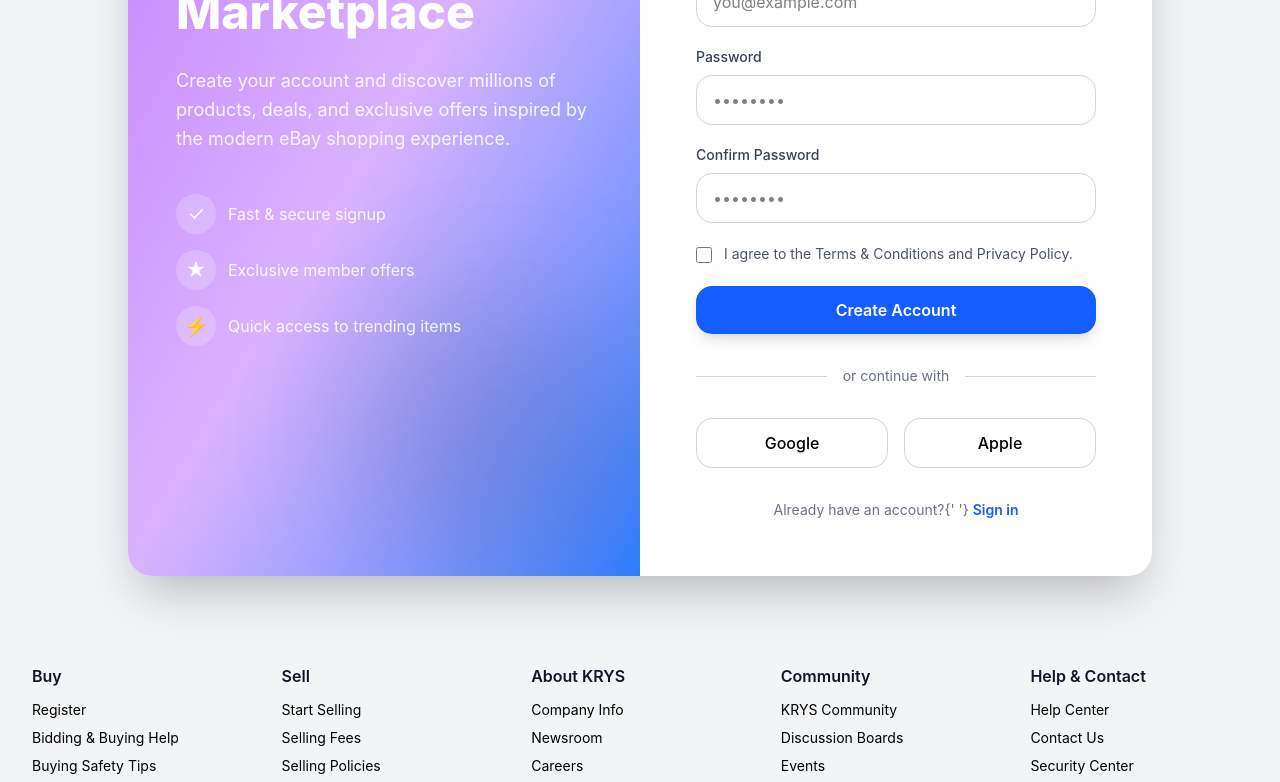
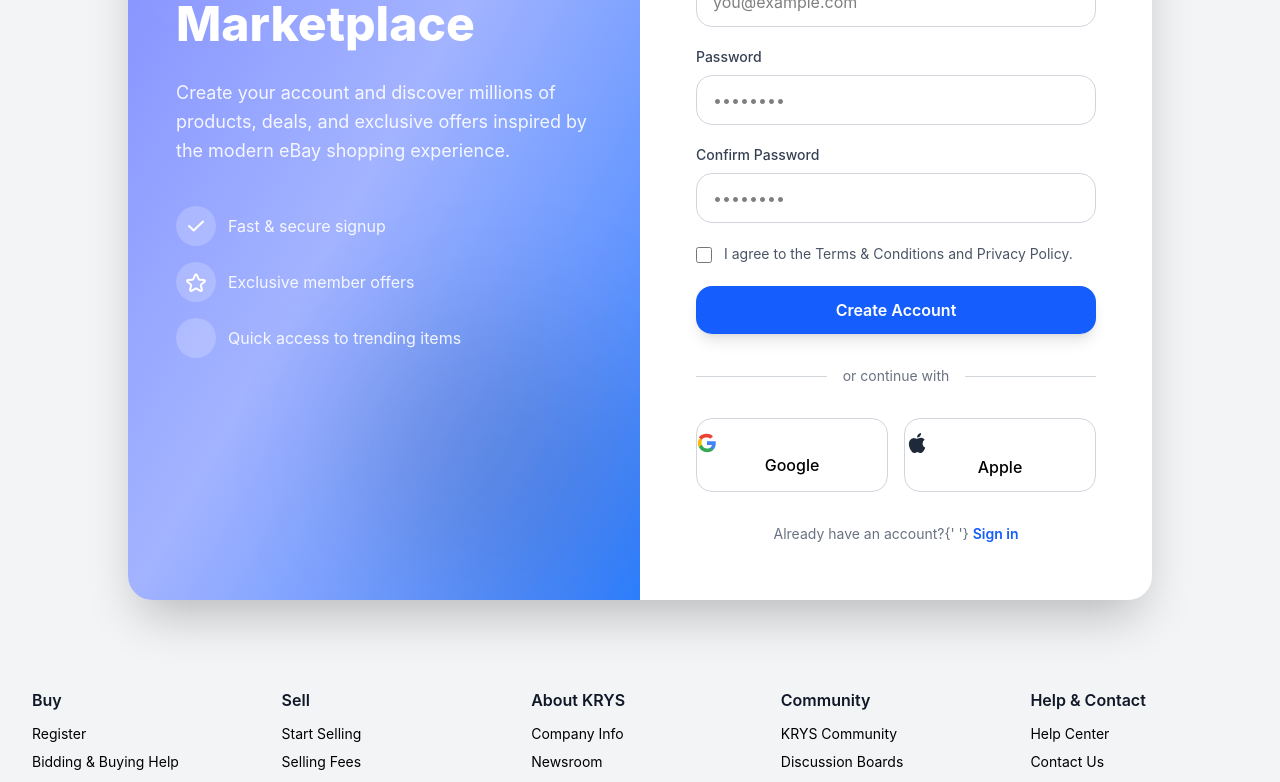
Before and after one commit to krysmaejaneCabillo/eCommerce-vue-vite, a Vue app: page / in a window 1280 px wide. Shown: the part 1955-2737 px from the top of the page. Built offline with nearby package versions, Linux system fonts and the light colour scheme.

Commit message:
change svg

```diff
--- a/src/Modal/Register.vue
+++ b/src/Modal/Register.vue
@@ -7,7 +7,7 @@
         <div
             className="w-full max-w-5xl bg-white rounded-3xl shadow-2xl overflow-hidden grid grid-cols-1 lg:grid-cols-2">
             <div
-                className="hidden lg:flex flex-col justify-center bg-gradient-to-br from-purple-400 via-purple-300 to-blue-500 p-12 text-white relative overflow-hidden">
+                className="hidden lg:flex flex-col justify-center bg-gradient-to-br from-indigo-400 via-indigo-300 to-blue-500 p-12 text-white relative overflow-hidden">
                 <div className="absolute top-0 left-0 w-72 h-72 bg-white/10 rounded-full blur-3xl"></div>
                 <div className="absolute bottom-0 right-0 w-72 h-72 bg-black/10 rounded-full blur-3xl"></div>
 
@@ -25,7 +25,12 @@
                         <div className="flex items-center gap-3">
                             <div
                                 className="w-10 h-10 rounded-full bg-white/20 flex items-center justify-center text-xl">
-                                ✓
+                                <svg class="" aria-hidden="true" xmlns="http://www.w3.org/2000/svg" width="24"
+                                    height="24" fill="none" viewBox="0 0 24 24">
+                                    <path stroke="currentColor" stroke-linecap="round" stroke-linejoin="round"
+                                        stroke-width="2" d="M5 11.917 9.724 16.5 19 7.5" />
+                                </svg>
+
                             </div>
                             <span className="text-white/90">Fast & secure signup</span>
                         </div>
@@ -33,7 +38,12 @@
                         <div className="flex items-center gap-3">
                             <div
                                 className="w-10 h-10 rounded-full bg-white/20 flex items-center justify-center text-xl">
-                                ★
+                                <svg class="" aria-hidden="true" xmlns="http://www.w3.org/2000/svg" width="24"
+                                    height="24" fill="none" viewBox="0 0 24 24">
+                                    <path stroke="currentColor" stroke-width="2"
+                                        d="M11.083 5.104c.35-.8 1.485-.8 1.834 0l1.752 4.022a1 1 0 0 0 .84.597l4.463.342c.9.069 1.255 1.2.556 1.771l-3.33 2.723a1 1 0 0 0-.337 1.016l1.03 4.119c.214.858-.71 1.552-1.474 1.106l-3.913-2.281a1 1 0 0 0-1.008 0L7.583 20.8c-.764.446-1.688-.248-1.474-1.106l1.03-4.119A1 1 0 0 0 6.8 14.56l-3.33-2.723c-.698-.571-.342-1.702.557-1.771l4.462-.342a1 1 0 0 0 .84-.597l1.753-4.022Z" />
+                                </svg>
+
                             </div>
                             <span className="text-white/90">Exclusive member offers</span>
                         </div>
@@ -41,7 +51,7 @@
                         <div className="flex items-center gap-3">
                             <div
                                 className="w-10 h-10 rounded-full bg-white/20 flex items-center justify-center text-xl">
-                                ⚡
+
                             </div>
                             <span className="text-white/90">Quick access to trending items</span>
                         </div>
@@ -128,10 +138,31 @@
 
                 <div className="grid grid-cols-1 sm:grid-cols-2 gap-4">
                     <button className="border border-gray-300 rounded-2xl py-3 font-medium hover:bg-gray-50 transition">
+                        <svg class="w-4 h-4 sm:w-5 sm:h-5 flex-shrink-0" viewBox="0 0 24 24" fill="none"
+                            xmlns="http://www.w3.org/2000/svg">
+                            <path
+                                d="M22.56 12.25c0-.78-.07-1.53-.2-2.25H12v4.26h5.92c-.26 1.37-1.04 2.53-2.21 3.31v2.77h3.57c2.08-1.92 3.28-4.74 3.28-8.09z"
+                                fill="#4285F4" />
+                            <path
+                                d="M12 23c2.97 0 5.46-.98 7.28-2.66l-3.57-2.77c-.98.66-2.23 1.06-3.71 1.06-2.86 0-5.29-1.92-6.16-4.53H2.18v2.84C3.99 20.53 7.7 23 12 23z"
+                                fill="#34A853" />
+                            <path
+                                d="M5.84 14.09c-.22-.66-.35-1.36-.35-2.09s.13-1.43.35-2.09V7.07H2.18C1.43 8.55 1 10.22 1 12s.43 3.45 1.18 4.93l2.85-2.22.81-.62z"
+                                fill="#FBBC05" />
+                            <path
+                                d="M12 5.38c1.57 0 2.98.54 4.09 1.6l3.09-3.09C17.46 2.14 14.97 1 12 1 7.7 1 3.99 2.47 2.18 5.38l3.66 2.84C6.72 5.92 9.13 5.38 12 5.38z"
+                                fill="#EA4335" />
+                        </svg>
                         Google
                     </button>
 
                     <button className="border border-gray-300 rounded-2xl py-3 font-medium hover:bg-gray-50 transition">
+                        <svg class="w-5 h-5 sm:w-6 sm:h-6 text-gray-800 flex-shrink-0" aria-hidden="true"
+                            xmlns="http://www.w3.org/2000/svg" width="24" height="24" fill="currentColor"
+                            viewBox="0 0 24 24">
+                            <path
+                                d="M17.537 12.625a4.421 4.421 0 0 0 2.684 4.047 10.96 10.96 0 0 1-1.384 2.845c-.834 1.218-1.7 2.432-3.062 2.457-1.34.025-1.77-.794-3.3-.794-1.531 0-2.01.769-3.275.82-1.316.049-2.317-1.318-3.158-2.532-1.72-2.484-3.032-7.017-1.27-10.077A4.9 4.9 0 0 1 8.91 6.884c1.292-.025 2.51.869 3.3.869.789 0 2.27-1.075 3.828-.917a4.67 4.67 0 0 1 3.66 1.984 4.524 4.524 0 0 0-2.16 3.805m-2.52-7.432A4.4 4.4 0 0 0 16.06 2a4.482 4.482 0 0 0-2.945 1.516 4.185 4.185 0 0 0-1.061 3.093 3.708 3.708 0 0 0 2.967-1.416Z" />
+                        </svg>
                         Apple
                     </button>
                 </div>
```
